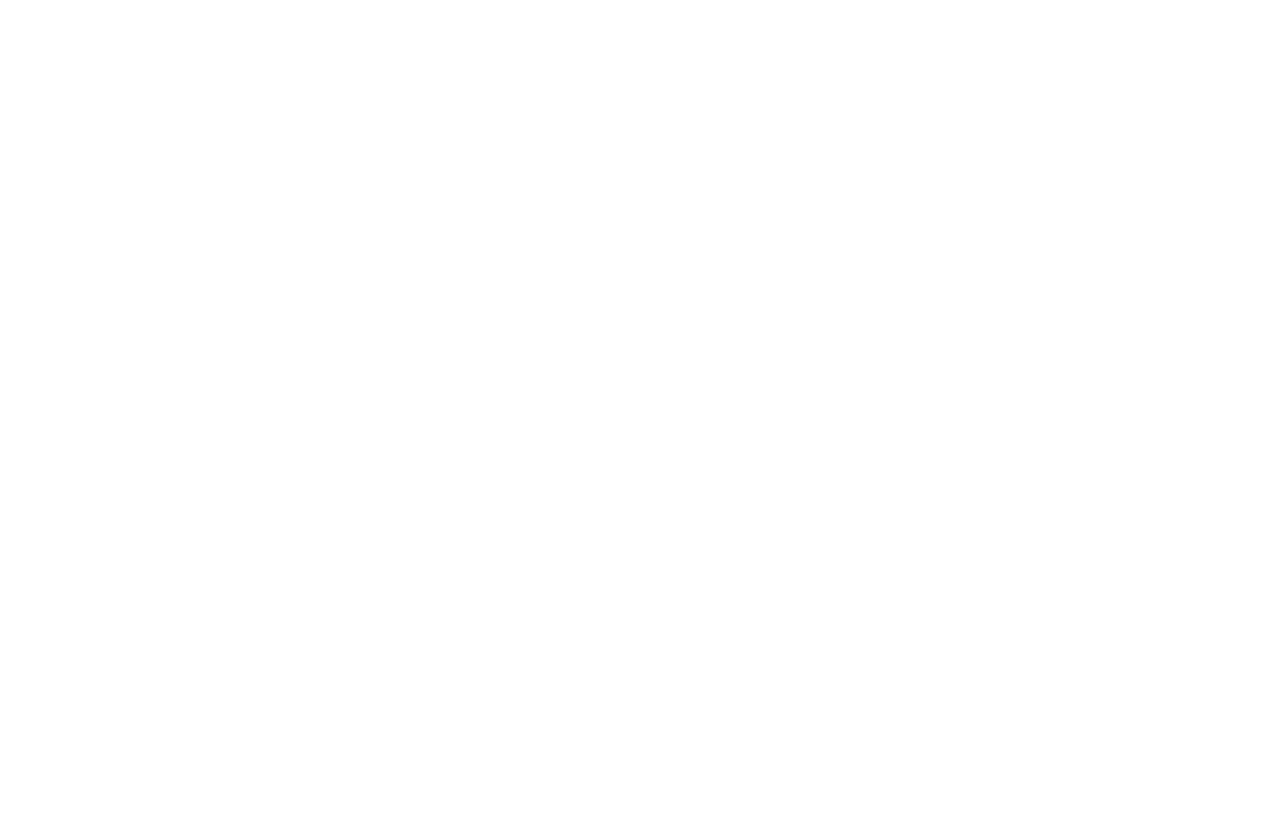
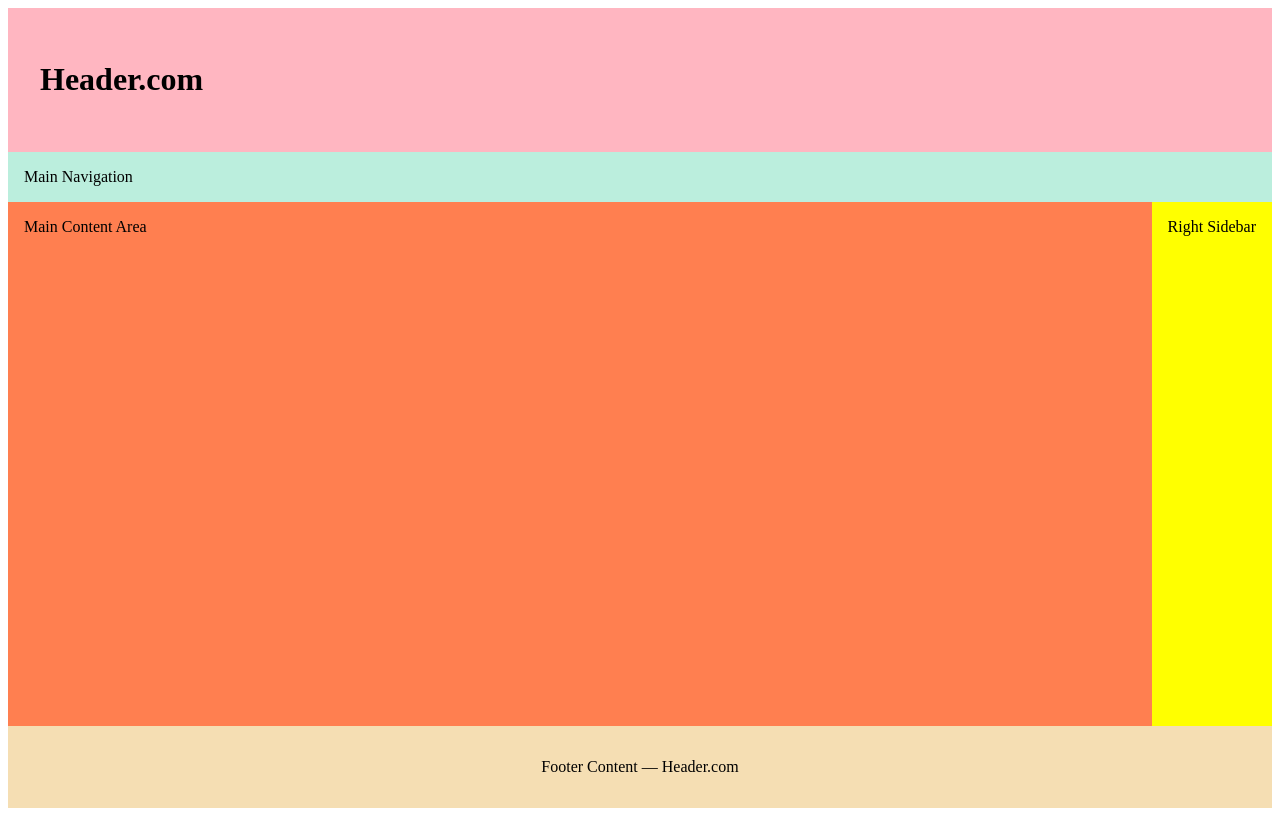
Before and after one commit to igwenancy/wdd230, a plain HTML site: page week01/holygrail.html in a window 1280 px wide. Drawn offline with Linux system fonts and the light colour scheme.

Commit message:
holygrail

```diff
--- a/week01/holygrail.html
+++ b/week01/holygrail.html
@@ -4,9 +4,16 @@
     <meta charset="UTF-8">
     <meta http-equiv="X-UA-Compatible" content="IE=edge">
     <meta name="viewport" content="width=device-width, initial-scale=1.0">
+    <link rel="stylesheet" href="styles/holygrail.css">
     <title>Document</title>
 </head>
 <body>
-
+    <header>
+        <h1 contenteditable>Header.com</h1>
+    </header>
+    <nav>Main Navigation</nav>
+    <main contenteditable>Main Content Area</main>
+    <div class="right-sidebar" contenteditable>Right Sidebar</div>
+    <footer contenteditable>Footer Content — Header.com</footer>
 </body>
 </html>
--- /dev/null
+++ b/week01/styles/holygrail.css
@@ -0,0 +1,40 @@
+body {
+    display: grid;
+    height: 100vh;
+    grid-template-columns: 1fr auto;
+    grid-template-rows: auto auto 1fr auto;
+  }
+
+  header {
+    background: lightpink;
+    padding: 2rem;
+    grid-column: 1 / 3;
+  }
+
+  nav {
+    grid-column: 1/3;
+    background-color: #bed;
+    padding: 1rem;
+  }
+
+  main {
+    background: coral;
+    height: 100%;
+    padding: 1rem;
+  }
+
+  .right-sidebar {
+    background: yellow;
+    grid-column: 2 / 3;
+  }
+
+  footer {
+    background: wheat;
+    padding: 2rem;
+    text-align: center;
+    grid-column: 1 / 3;
+  }
+
+  .right-sidebar {
+    padding: 1rem;
+  }
```
